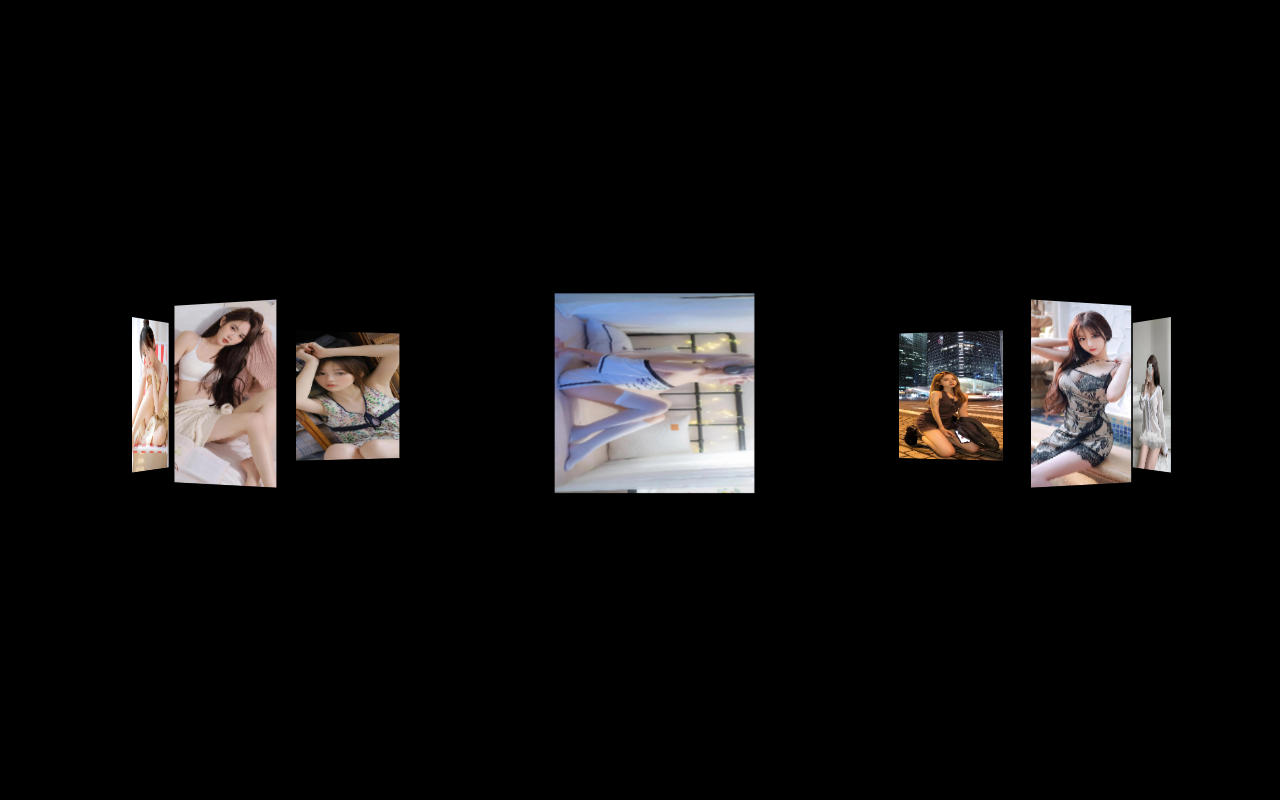
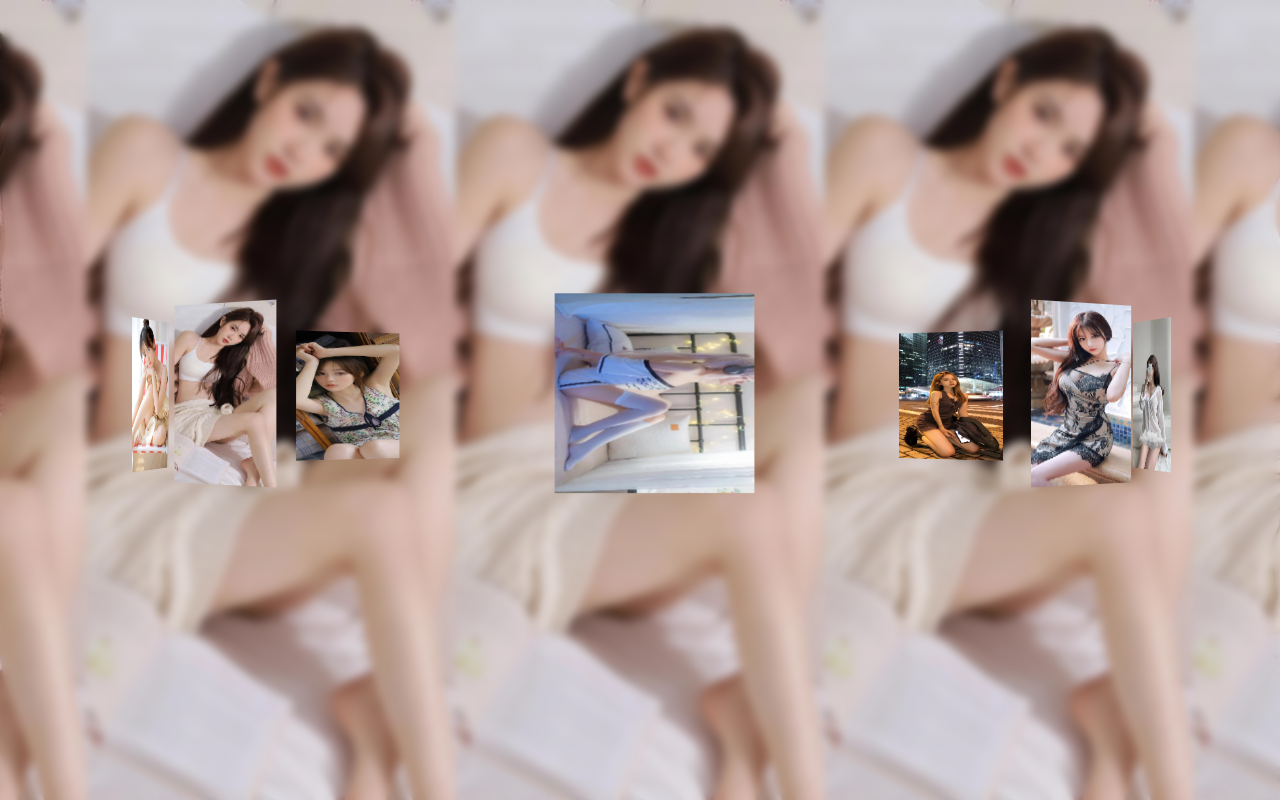
Before and after one commit to skx-24/photo-wall, a plain HTML site: page index.html in a window 1280 px wide. Drawn offline with Linux system fonts and the light colour scheme.

Commit message:
添加背景

```diff
--- a/index.css
+++ b/index.css
@@ -7,7 +7,9 @@
 }
 body {
   height: 100%;
-  background-color: black;
+  background:url(./img/5.jpg) 50% 50%;
+  background-size: contain;
+  backdrop-filter: blur(5px);
   perspective: 2000px;
 }
 @keyframes round {
```
